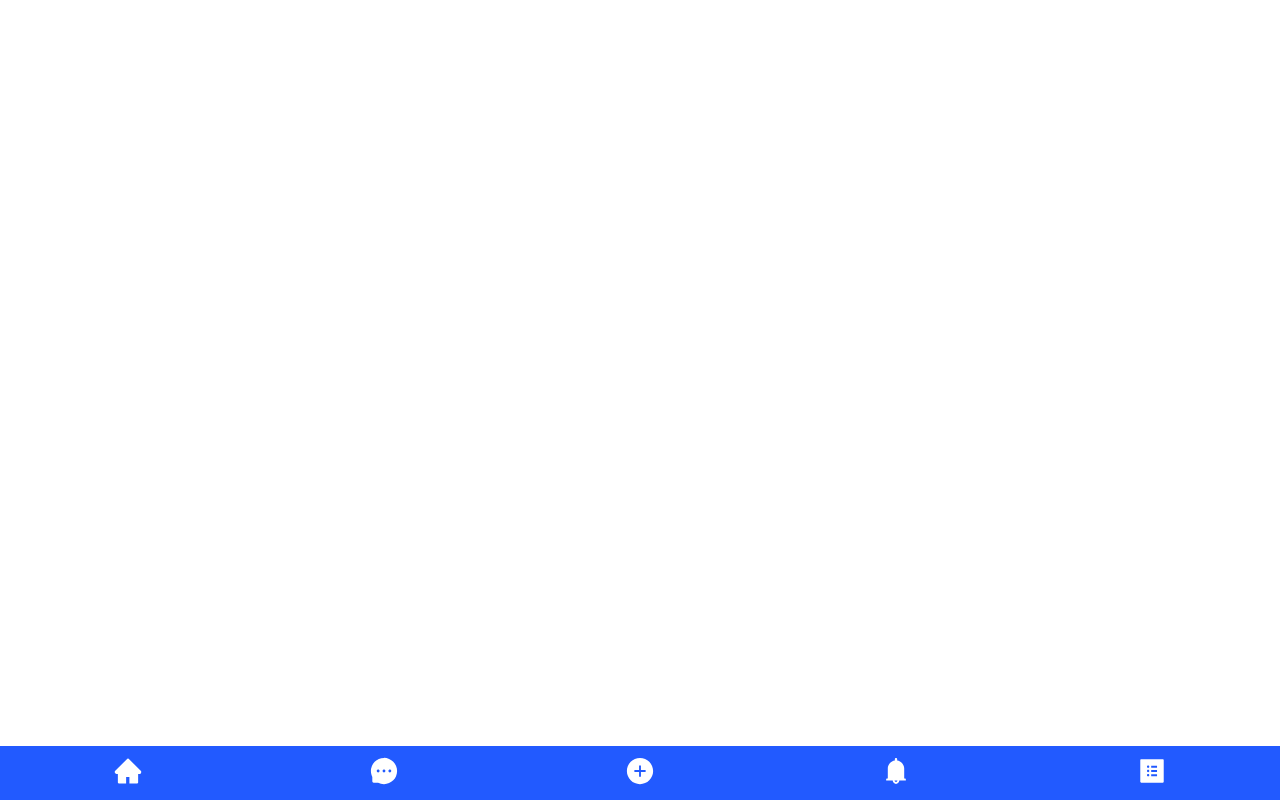
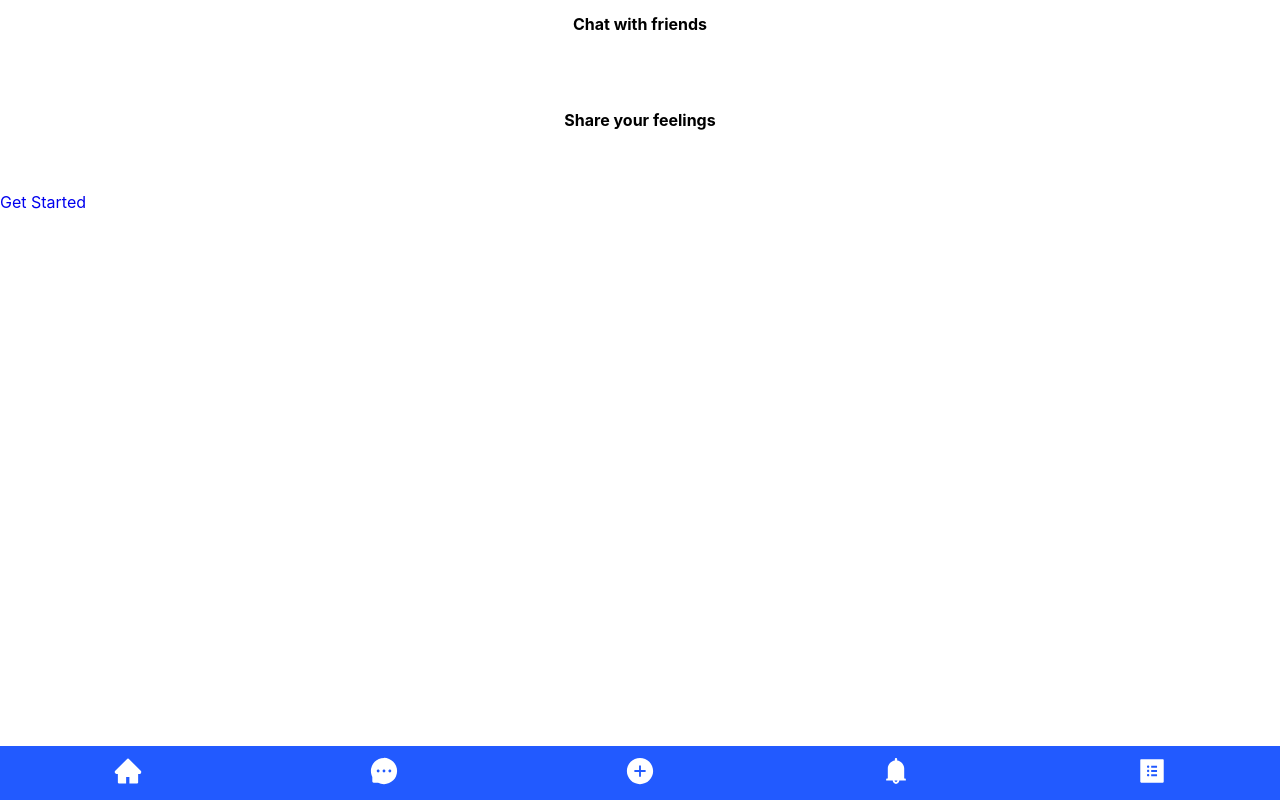
Before and after one commit to ge-nome/friends-frontend, a React (Create React App) app in the folder frontend/: page /welcome in a window 1280 px wide. Before the commit this address had no page. Built offline with nearby package versions, Linux system fonts and the light colour scheme.

Commit message:
not to be added

```diff
--- a/frontend/src/App.css
+++ b/frontend/src/App.css
@@ -179,3 +179,18 @@ svg.icons-footer-active {
   color: rgb(255, 174, 67);
   font-size: 40px;
 }
+.welcome-message h1{
+width: 317px;
+height: 96px;
+left: 21px;
+top: 510px;
+margin: 0 auto;
+font-family: inherit;
+font-style: normal;
+font-weight: 700;
+font-size: 1em;
+line-height: 48px;
+text-align: center;
+
+color: #000000;
+}
--- a/frontend/src/App.js
+++ b/frontend/src/App.js
@@ -8,6 +8,7 @@ import {
 import Login from './pages/Auth/Login';
 import Register from './pages/Auth/Register';
 import HomeFeed from './pages/Home/Home';
+import Welcome from './pages/Home/Welcome';
 import Footer from './components/Footer';
 
 
@@ -16,6 +17,7 @@ function App() {
     <BrowserRouter>
       <Routes>
         <Route path="/" element={<HomeFeed />} />
+        <Route path="/welcome" element={<Welcome />} />
         <Route path="/feeds" element={<HomeFeed />} />
         <Route path="/signin" element={<Login />} />
         <Route path="/signup" element={<Register />}/>
--- /dev/null
+++ b/frontend/src/components.css
@@ -0,0 +1,3 @@
+.welcome-message{
+	display:none;
+}
--- a/frontend/src/pages/Home/Home.js
+++ b/frontend/src/pages/Home/Home.js
@@ -44,7 +44,7 @@ function HomeFeed() {
         <div className="home-feed-container bottom-margin">
             <HomeHeader />
 
-            <div className="mood-enter-div"><Link to='/' ><div className="say-mood-div">How You Feeling Today?</div></Link></div>
+            <div className="mood-enter-div"><Link to='/' ><div className="say-mood-div">How Are You Feeling Today?</div></Link></div>
             <div className="card-holder">
                 {
                     users.map((e, i) => {
--- /dev/null
+++ b/frontend/src/pages/Home/Welcome.js
@@ -0,0 +1,18 @@
+import {useState} from "react";
+import { Link } from "react-router-dom";
+
+
+
+function Welcome() {
+    return (
+        <div className="welcome-message">
+            <div className="">
+                <h1>Chat with friends</h1>
+                <h1>Share your feelings</h1>
+            </div>
+            <div className="get-started"><Link to='/signin' >Get Started</Link></div>
+        </div>
+    );
+  }
+
+  export default Welcome;
```
Also changed, not shown: 1 other file (tests, documents, lock files or other folders).
